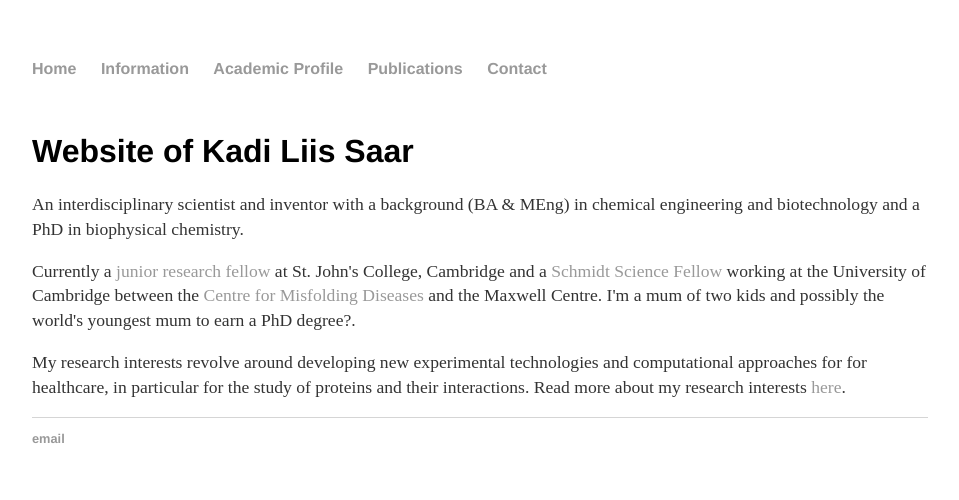
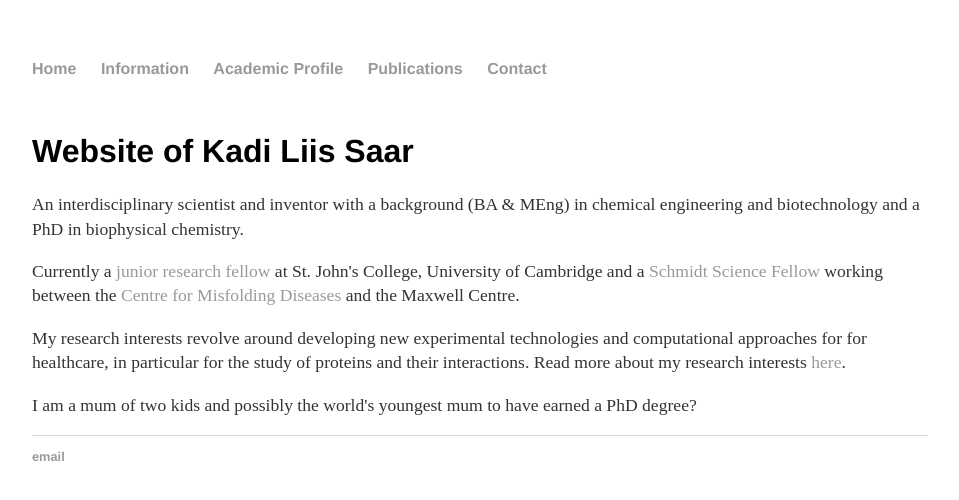
Before and after one commit to kadiliissaar/kadiliissaar.github.io, a Jekyll site: the page built from index.html, in a window 1280 px wide. Shown: the top 500 px of the page, without its empty margins (160-1119 px from the left). Built offline with Jekyll 4.4.1, drawn with Linux system fonts in a browser that asks for light colours.

Commit message:
Update index.html

```diff
--- a/index.html
+++ b/index.html
@@ -8,11 +8,12 @@ title: Kadi Liis Saar
 	<p> An interdisciplinary scientist and inventor with a background (BA & MEng) in chemical engineering
 and biotechnology and a PhD in biophysical chemistry.</p>
 	<p> Currently a <a href="https://www.joh.cam.ac.uk/fellow-profile/2359">junior research fellow</a> at St. John's
-College, Cambridge and a <a href="https://schmidtsciencefellows.org/fellow/kadi-liis-saar/">Schmidt Science Fellow</a>
-working at the University of Cambridge between the <a href="https://www.cmd.ch.cam.ac.uk/">Centre for Misfolding Diseases</a>
-and the Maxwell Centre. I'm a mum of two kids and possibly the world's youngest mum to earn a PhD degree?. </p>
+College, University of Cambridge and a <a href="https://schmidtsciencefellows.org/fellow/kadi-liis-saar/">Schmidt Science Fellow</a>
+working between the <a href="https://www.cmd.ch.cam.ac.uk/">Centre for Misfolding Diseases</a>
+and the Maxwell Centre.</p>
 <!–– - possibly the world's youngest mum to earn a PhD degree? ––>
 	<p> My research interests revolve around developing new experimental technologies and computational approaches for
 for healthcare, in particular for the study of proteins and their interactions. Read more about my research
 interests <a href="/academic-profile">here</a>.</p>
+	<p> I am a mum of two kids and possibly the world's youngest mum to have earned a PhD degree? </p>
 </div><!-- /.blurb -->
```
